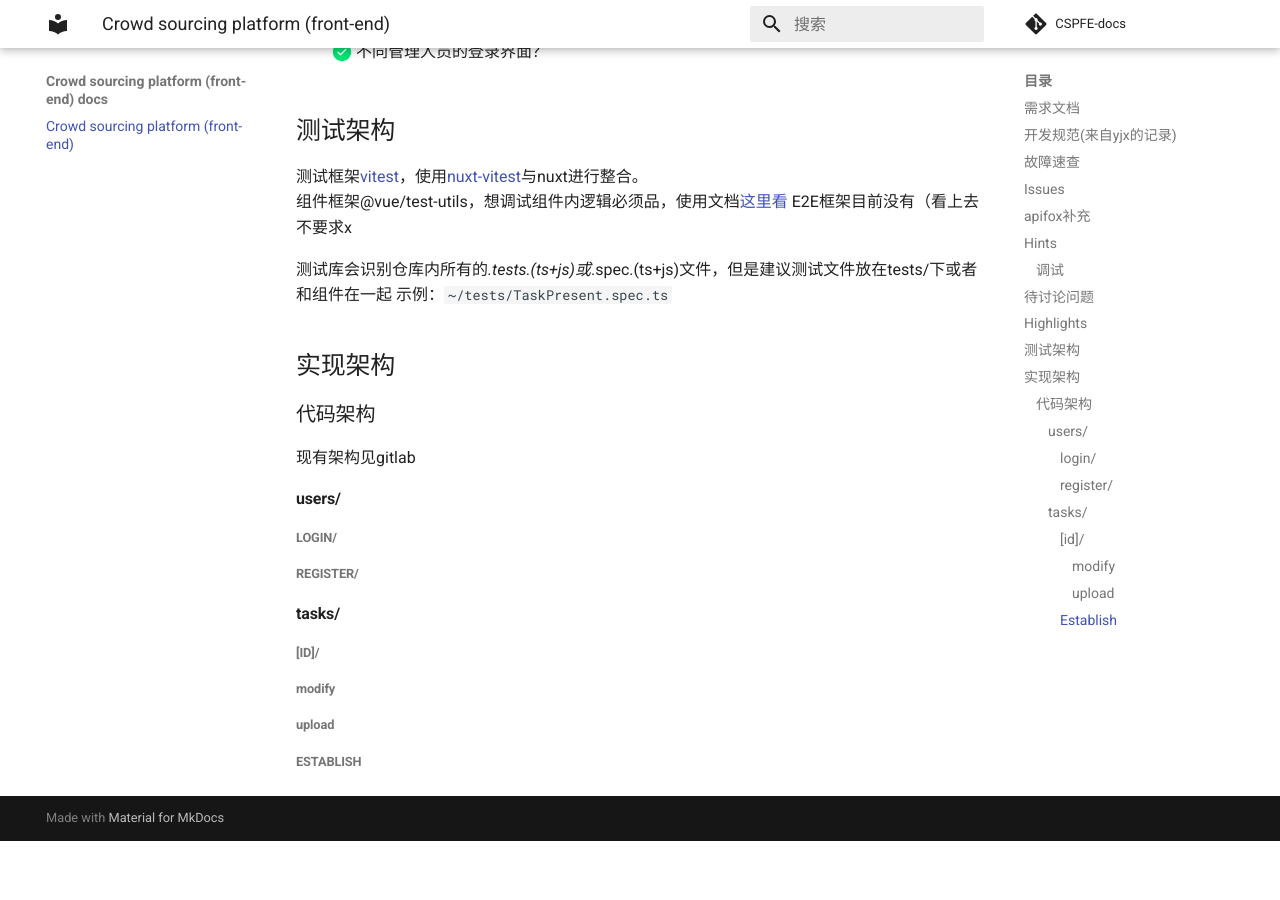
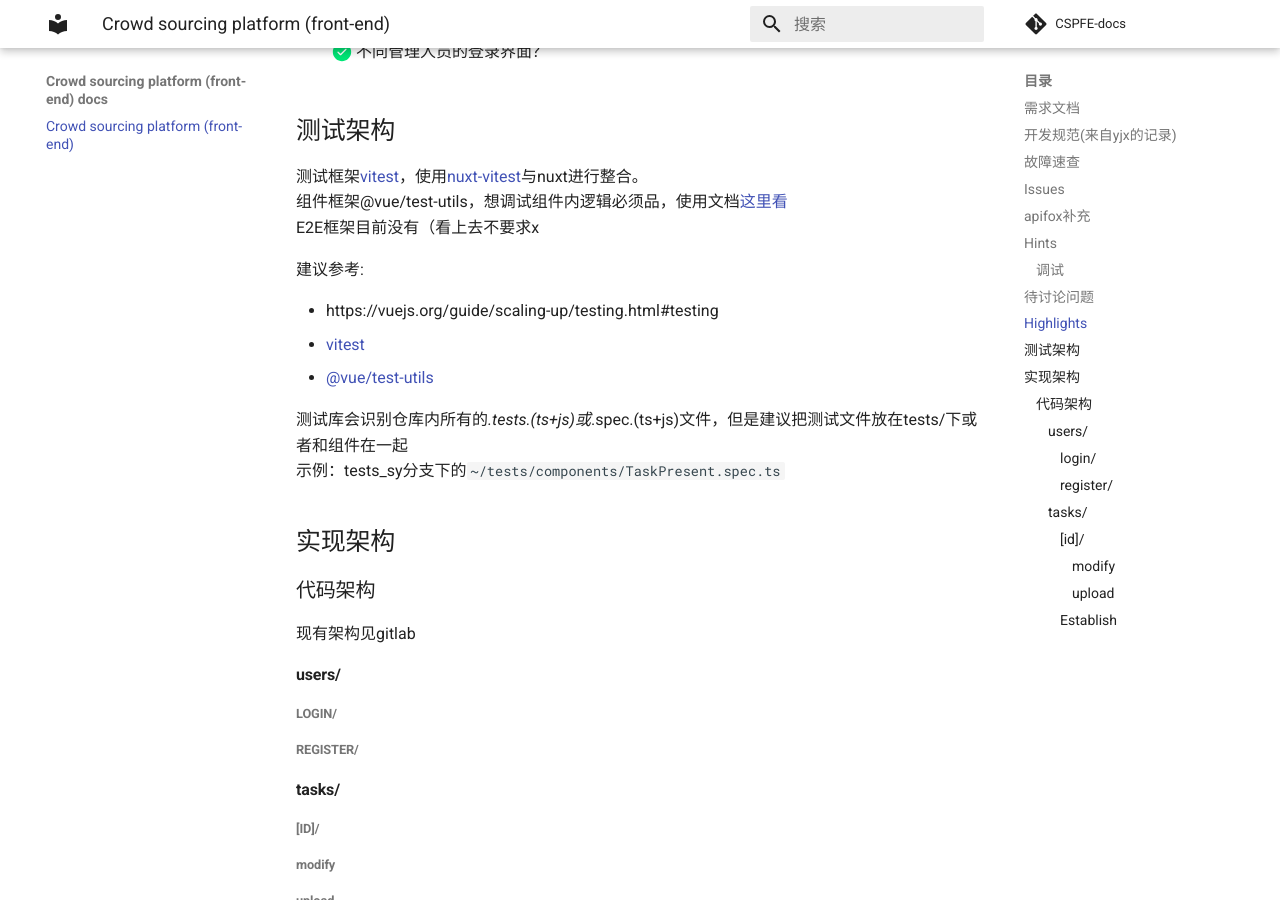
Before and after one commit to syniox/CSFE-docs, an MkDocs documentation site: the page built from docs/index.md, in a window 1280 px wide and 900 px high, scrolled down 2658 px. Built offline with MkDocs 1.6.1 and Material for MkDocs 9.7.7, drawn with Linux system fonts in a browser that asks for light colours; comment, search, counter and statistics services are not loaded; before the commit the page ends 3499 px from its top, so only the background shows below that.

Commit message:
Update index.md

```diff
--- a/docs/index.md
+++ b/docs/index.md
@@ -88,8 +88,14 @@ tasks.status:
 组件框架@vue/test-utils，想调试组件内逻辑必须品，使用文档[这里看](https://test-utils.vuejs.org)
 E2E框架目前没有（看上去不要求x
 
-测试库会识别仓库内所有的*.tests.(ts+js)或*.spec.(ts+js)文件，但是建议测试文件放在tests/下或者和组件在一起
-示例：`~/tests/TaskPresent.spec.ts`
+建议参考:
+
+- https://vuejs.org/guide/scaling-up/testing.html#testing
+- [vitest](https://vitest.dev)
+- [@vue/test-utils](https://test-utils.vuejs.org)
+
+测试库会识别仓库内所有的*.tests.(ts+js)或*.spec.(ts+js)文件，但是建议把测试文件放在tests/下或者和组件在一起
+示例：tests_sy分支下的`~/tests/components/TaskPresent.spec.ts`
 
 
 ## 实现架构
```
